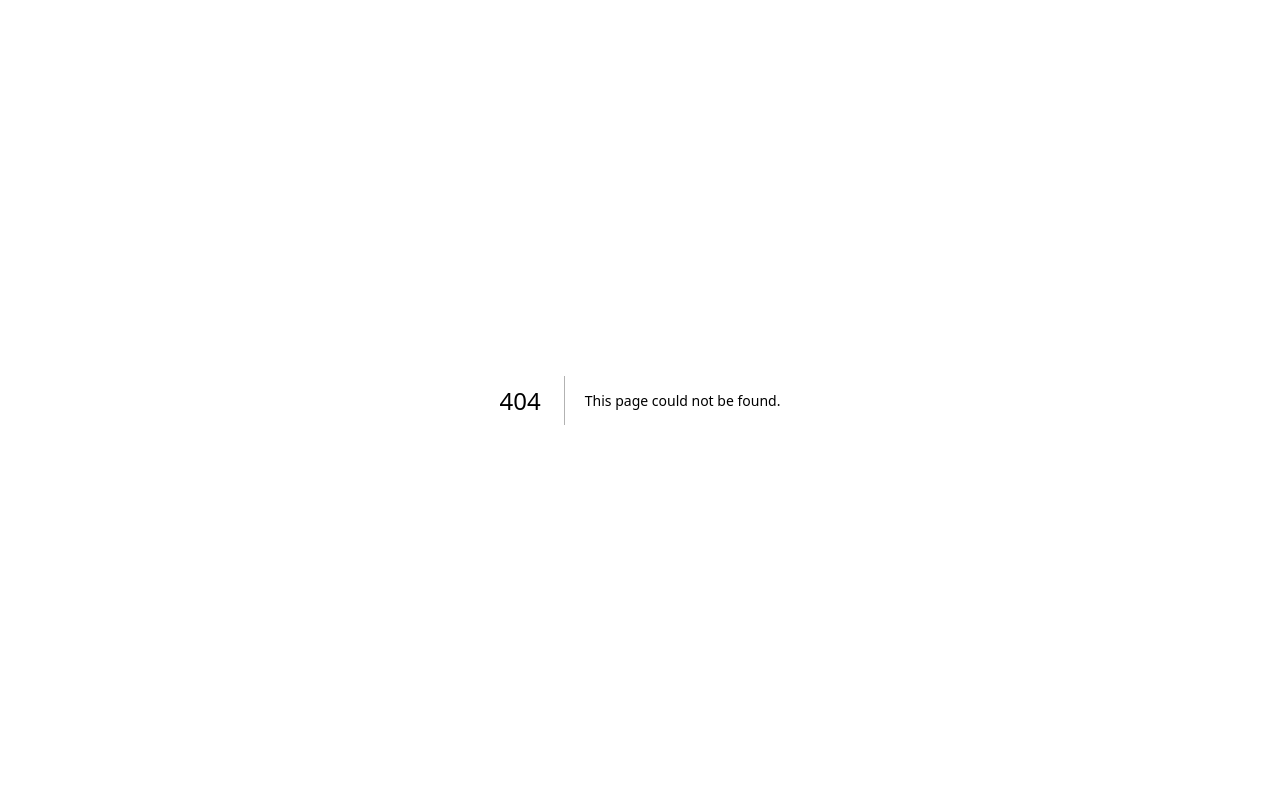
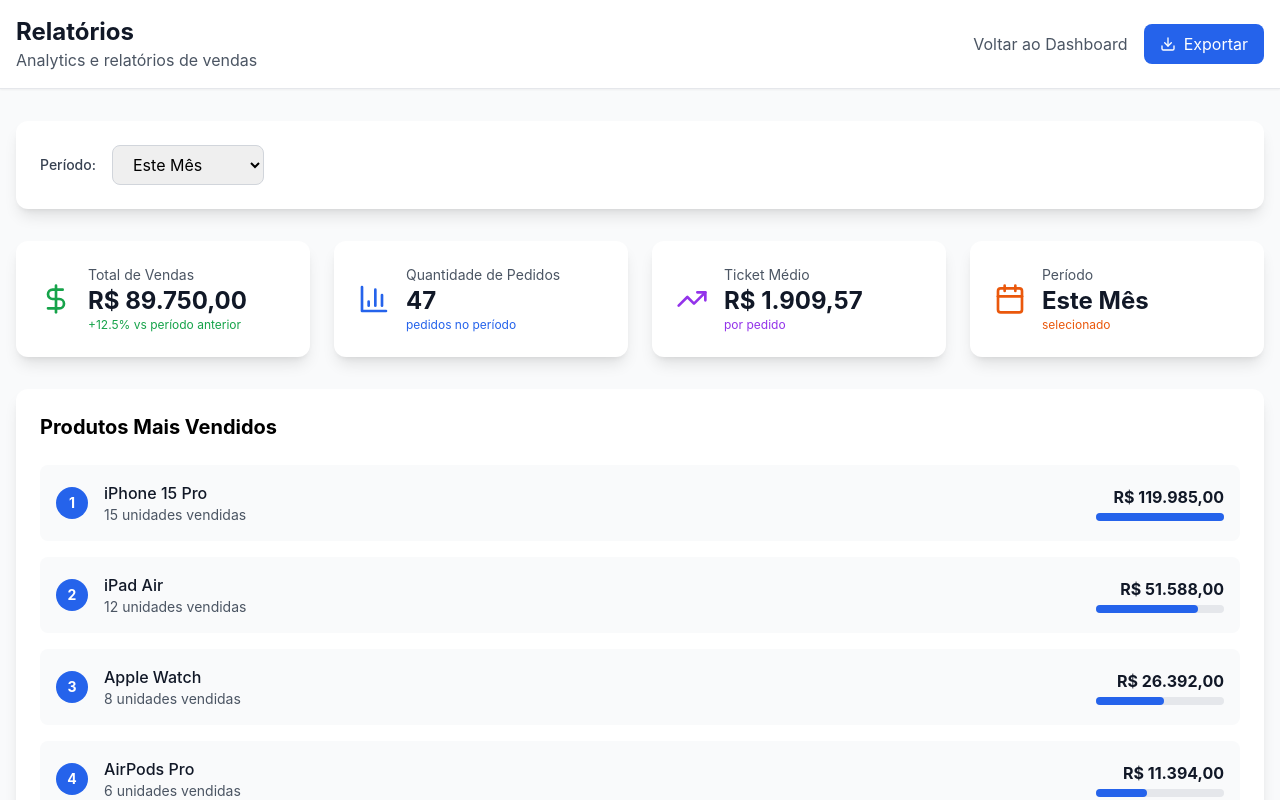
Before and after one commit to dasilvachaveselenice-hash/istore-loja, a Next.js app: page /admin/relatorios in a window 1280 px wide. Before the commit this address had no page. Shown: the top 800 px of the page. Built offline with nearby package versions, Linux system fonts and the light colour scheme.

Commit message:
Create page.tsx

```diff
--- /dev/null
+++ b/src/app/admin/relatorios/page.tsx
@@ -0,0 +1,196 @@
+'use client'
+
+import { useEffect, useState } from 'react'
+import { BarChart3, TrendingUp, Calendar, Download, DollarSign } from 'lucide-react'
+
+export default function RelatoriosPage() {
+  const [periodo, setPeriodo] = useState('mes')
+  const [relatorio, setRelatorio] = useState({
+    vendas: 89750.00,
+    pedidos: 47,
+    ticketMedio: 1909.57,
+    crescimento: 12.5,
+    produtosMaisVendidos: [
+      { nome: 'iPhone 15 Pro', vendas: 15, receita: 119985.00 },
+      { nome: 'iPad Air', vendas: 12, receita: 51588.00 },
+      { nome: 'Apple Watch', vendas: 8, receita: 26392.00 },
+      { nome: 'AirPods Pro', vendas: 6, receita: 11394.00 },
+      { nome: 'MacBook Air', vendas: 3, receita: 29997.00 }
+    ]
+  })
+
+  const formatarPreco = (preco: number): string => {
+    return new Intl.NumberFormat('pt-BR', {
+      style: 'currency',
+      currency: 'BRL'
+    }).format(preco)
+  }
+
+  const getPeriodoTexto = (periodo: string) => {
+    switch (periodo) {
+      case 'hoje': return 'Hoje'
+      case 'semana': return 'Esta Semana'
+      case 'mes': return 'Este Mês'
+      case 'ano': return 'Este Ano'
+      default: return 'Período'
+    }
+  }
+
+  return (
+    <div className="min-h-screen bg-gray-50">
+      {/* Header */}
+      <header className="bg-white shadow-sm border-b">
+        <div className="max-w-7xl mx-auto px-4 py-4">
+          <div className="flex items-center justify-between">
+            <div>
+              <h1 className="text-2xl font-bold text-gray-900">Relatórios</h1>
+              <p className="text-gray-600">Analytics e relatórios de vendas</p>
+            </div>
+
+            <div className="flex items-center space-x-4">
+              <button
+                onClick={() => window.location.href = '/admin'}
+                className="text-gray-600 hover:text-gray-900"
+              >
+                Voltar ao Dashboard
+              </button>
+
+              <button className="bg-blue-600 text-white px-4 py-2 rounded-lg hover:bg-blue-700 flex items-center">
+                <Download className="h-4 w-4 mr-2" />
+                Exportar
+              </button>
+            </div>
+          </div>
+        </div>
+      </header>
+
+      <div className="max-w-7xl mx-auto px-4 py-8">
+        {/* Filtros */}
+        <div className="bg-white rounded-xl shadow-lg p-6 mb-8">
+          <div className="flex items-center space-x-4">
+            <label className="text-sm font-medium text-gray-700">Período:</label>
+            <select
+              value={periodo}
+              onChange={(e) => setPeriodo(e.target.value)}
+              className="px-4 py-2 border border-gray-300 rounded-lg focus:ring-2 focus:ring-blue-500"
+            >
+              <option value="hoje">Hoje</option>
+              <option value="semana">Esta Semana</option>
+              <option value="mes">Este Mês</option>
+              <option value="ano">Este Ano</option>
+            </select>
+          </div>
+        </div>
+
+        {/* Resumo */}
+        <div className="grid grid-cols-1 md:grid-cols-4 gap-6 mb-8">
+          <div className="bg-white rounded-xl shadow-lg p-6">
+            <div className="flex items-center">
+              <DollarSign className="h-8 w-8 text-green-600" />
+              <div className="ml-4">
+                <p className="text-sm text-gray-600">Total de Vendas</p>
+                <p className="text-2xl font-bold text-gray-900">
+                  {formatarPreco(relatorio.vendas)}
+                </p>
+                <p className="text-xs text-green-600">+{relatorio.crescimento}% vs período anterior</p>
+              </div>
+            </div>
+          </div>
+
+          <div className="bg-white rounded-xl shadow-lg p-6">
+            <div className="flex items-center">
+              <BarChart3 className="h-8 w-8 text-blue-600" />
+              <div className="ml-4">
+                <p className="text-sm text-gray-600">Quantidade de Pedidos</p>
+                <p className="text-2xl font-bold text-gray-900">
+                  {relatorio.pedidos}
+                </p>
+                <p className="text-xs text-blue-600">pedidos no período</p>
+              </div>
+            </div>
+          </div>
+
+          <div className="bg-white rounded-xl shadow-lg p-6">
+            <div className="flex items-center">
+              <TrendingUp className="h-8 w-8 text-purple-600" />
+              <div className="ml-4">
+                <p className="text-sm text-gray-600">Ticket Médio</p>
+                <p className="text-2xl font-bold text-gray-900">
+                  {formatarPreco(relatorio.ticketMedio)}
+                </p>
+                <p className="text-xs text-purple-600">por pedido</p>
+              </div>
+            </div>
+          </div>
+
+          <div className="bg-white rounded-xl shadow-lg p-6">
+            <div className="flex items-center">
+              <Calendar className="h-8 w-8 text-orange-600" />
+              <div className="ml-4">
+                <p className="text-sm text-gray-600">Período</p>
+                <p className="text-2xl font-bold text-gray-900">
+                  {getPeriodoTexto(periodo)}
+                </p>
+                <p className="text-xs text-orange-600">selecionado</p>
+              </div>
+            </div>
+          </div>
+        </div>
+
+        {/* Produtos Mais Vendidos */}
+        <div className="bg-white rounded-xl shadow-lg p-6 mb-8">
+          <h2 className="text-xl font-bold mb-6">Produtos Mais Vendidos</h2>
+
+          <div className="space-y-4">
+            {relatorio.produtosMaisVendidos.map((produto, index) => (
+              <div key={index} className="flex items-center justify-between p-4 bg-gray-50 rounded-lg">
+                <div className="flex items-center">
+                  <div className="w-8 h-8 bg-blue-600 text-white rounded-full flex items-center justify-center text-sm font-bold mr-4">
+                    {index + 1}
+                  </div>
+                  <div>
+                    <h4 className="font-medium text-gray-900">{produto.nome}</h4>
+                    <p className="text-sm text-gray-600">{produto.vendas} unidades vendidas</p>
+                  </div>
+                </div>
+
+                <div className="text-right">
+                  <p className="font-bold text-gray-900">{formatarPreco(produto.receita)}</p>
+                  <div className="w-32 bg-gray-200 rounded-full h-2 mt-1">
+                    <div
+                      className="bg-blue-600 h-2 rounded-full"
+                      style={{
+                        width: `${(produto.vendas / relatorio.produtosMaisVendidos[0].vendas) * 100}%`
+                      }}
+                    ></div>
+                  </div>
+                </div>
+              </div>
+            ))}
+          </div>
+        </div>
+
+        {/* Gráfico Simulado */}
+        <div className="bg-white rounded-xl shadow-lg p-6">
+          <h2 className="text-xl font-bold mb-6">Vendas por Dia</h2>
+
+          <div className="h-64 flex items-end justify-between space-x-2">
+            {[12, 8, 15, 22, 18, 25, 30, 28, 35, 32, 40, 38, 45, 42].map((altura, index) => (
+              <div key={index} className="flex-1 bg-blue-600 rounded-t" style={{ height: `${altura * 2}%` }}>
+                <div className="text-xs text-center text-white pt-1">{altura}k</div>
+              </div>
+            ))}
+          </div>
+
+          <div className="flex justify-between mt-4 text-xs text-gray-600">
+            <span>1</span>
+            <span>7</span>
+            <span>14</span>
+            <span>21</span>
+            <span>28</span>
+          </div>
+        </div>
+      </div>
+    </div>
+  )
+}
```
